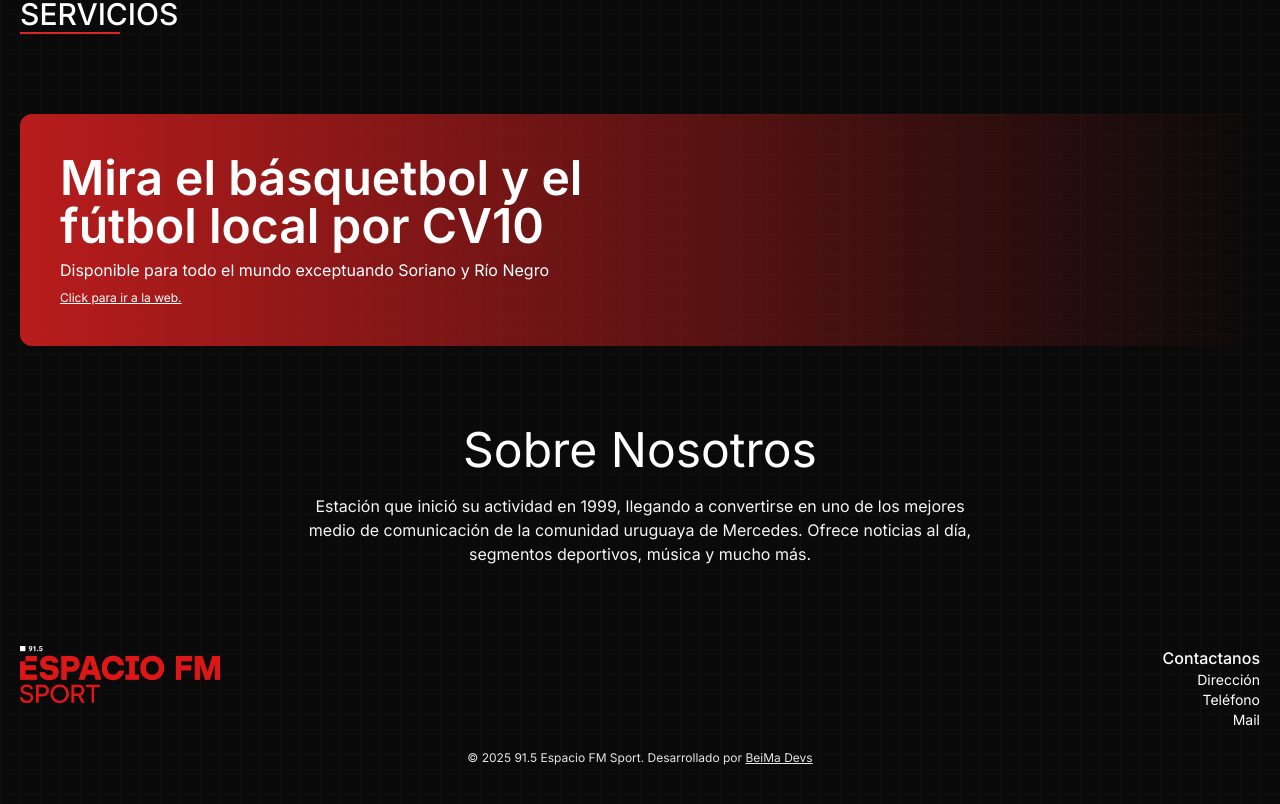
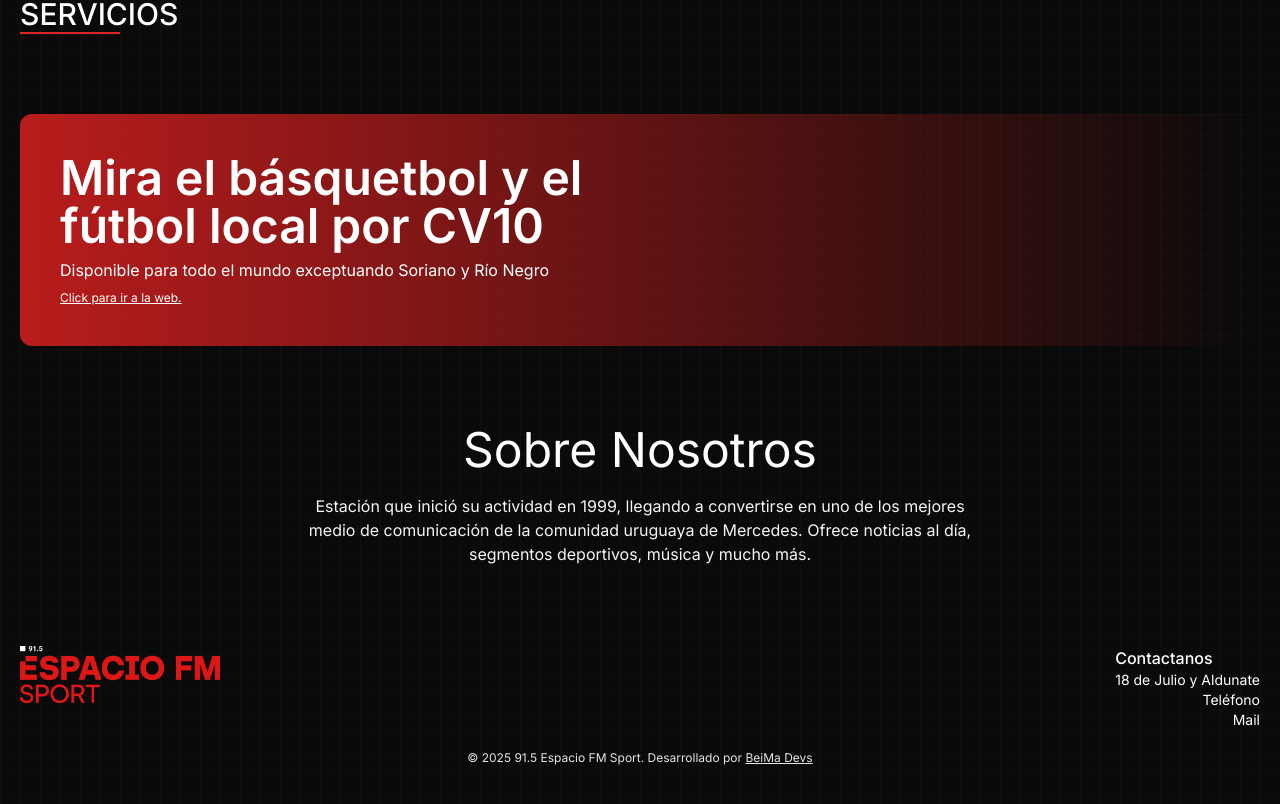
Before and after one commit to leandromatc/espaciofm, a Next.js app: page / in a window 1280 px wide. Shown: the part 946-1750 px from the top of the page. Built offline with nearby package versions, Linux system fonts and the light colour scheme; no server answers; the database is empty.

Commit message:
Dirección

```diff
--- a/components/Footer.tsx
+++ b/components/Footer.tsx
@@ -18,7 +18,7 @@
         <div>
           <h6 className="font-medium">Contactanos</h6>
           <ul className="text-sm md:text-right">
-            <li>Dirección</li>
+            <li>18 de Julio y Aldunate</li>
             <li>Teléfono</li>
             <li>Mail</li>
           </ul>
```
